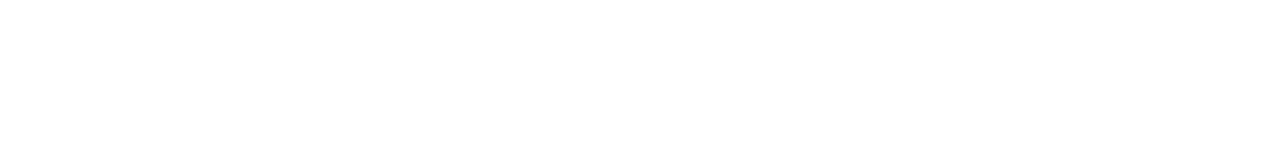
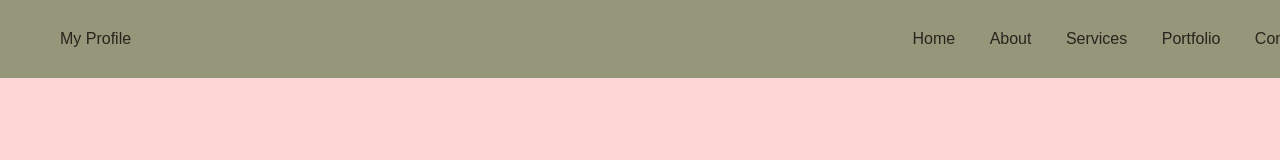
Before and after one commit to mehedi323/my-first-Protfolio-web, a plain HTML site: page index.html in a window 1280 px wide. Drawn offline with Linux system fonts and the light colour scheme.

Commit message:
first commit

```diff
--- a/index.html
+++ b/index.html
@@ -4,8 +4,19 @@
   <meta charset="UTF-8">
   <meta name="viewport" content="width=device-width, initial-scale=1.0">
   <title>my-first-Protfolio-web</title>
+  <link rel="stylesheet" href="style/main.css">
 </head>
 <body>
+    <header class="header">
+        <a href="*">My Profile</a>
 
+        <nav class="navbar">
+          <a href="*">home</a>
+          <a href="*">about</a>
+          <a href="*">services</a>
+          <a href="*">portfolio</a>
+          <a href="*">contact</a>
+        </nav>
+    </header>
 </body>
 </html>
--- a/style/main.css
+++ b/style/main.css
@@ -0,0 +1,24 @@
+*{
+  margin: 0;
+  padding: 0;
+   font-family: 'poppins', sans-serif;
+}
+body{
+  background: rgb(255, 214, 214);
+}
+.header{
+  position: fixed;
+  top: 0;
+  left: 0;
+  width: 100%;
+  padding:30px;
+  display: flex;
+  justify-content: space-between;
+  background-color: rgb(149, 150, 122);
+ }
+ .header a {
+  text-decoration: none;
+  text-transform: capitalize;
+  color:rgb(41, 36, 29);
+  margin-left: 30px;
+ }
```
